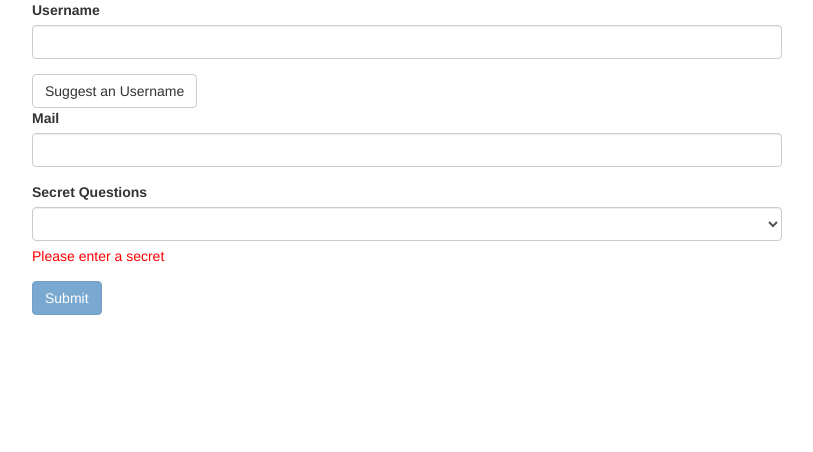
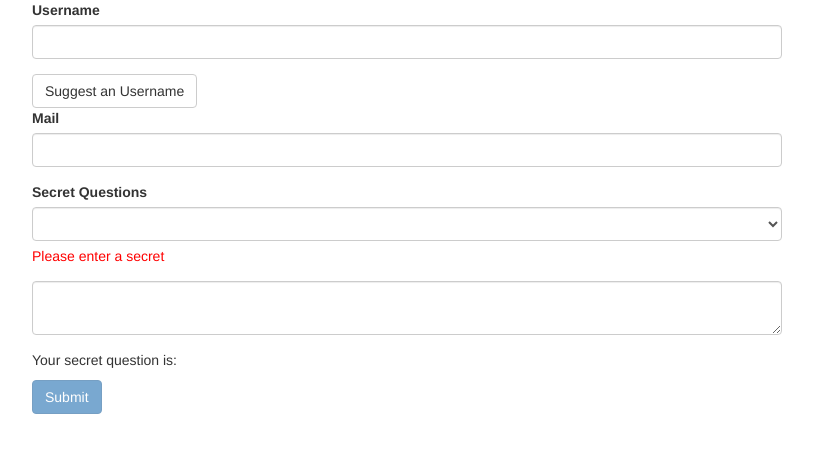
Before and after one commit to afolabiopakunle/angular-ngForms, an Angular app: page / in a window 1280 px wide. Shown: the top 452 px of the page, without its empty margins (233-1046 px from the left). Built offline with nearby package versions, Linux system fonts and the light colour scheme.

Commit message:
template form: no binding, one-way binding, two-way binding implemented

```diff
--- a/src/app/app.component.html
+++ b/src/app/app.component.html
@@ -48,6 +48,10 @@
             Please enter a secret
           </div>
         </div>
+        <div class="form-group">
+          <textarea [(ngModel)]='secretQuestion' name='secreQuestion' row='1' class="form-control"></textarea>
+        </div>
+        <p>Your secret question is: <strong>{{ secretQuestion }}</strong></p>
         <button [disabled]='form.invalid' class="btn btn-primary" type="submit">Submit</button>
       </form>
     </div>
--- a/src/app/app.component.ts
+++ b/src/app/app.component.ts
@@ -9,6 +9,7 @@ import { NgForm } from '@angular/forms';
 export class AppComponent implements OnInit {
 
   @ViewChild('form') form: NgForm;
+  secretQuestion = '';
   constructor() { }
 
   ngOnInit() {
```
